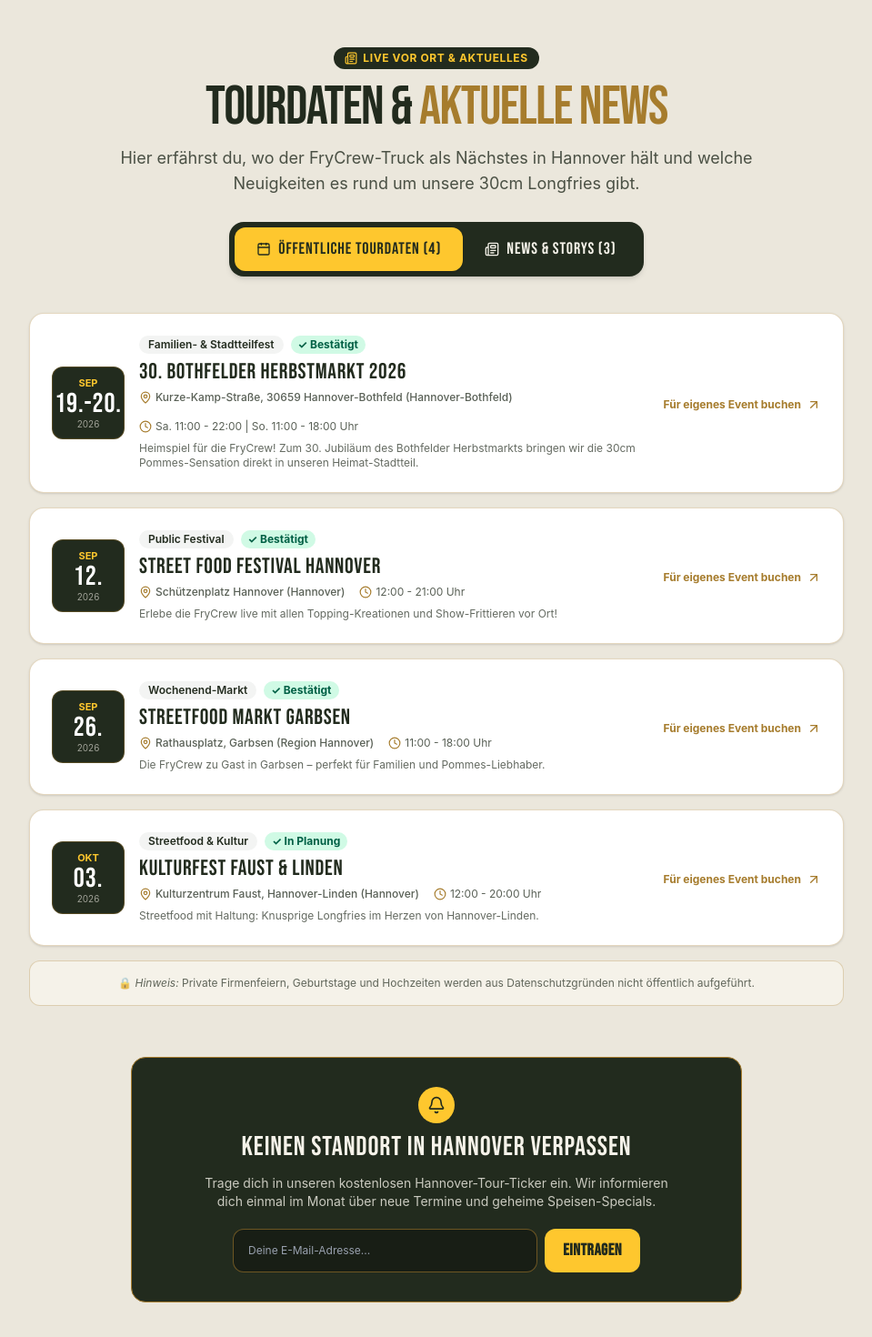
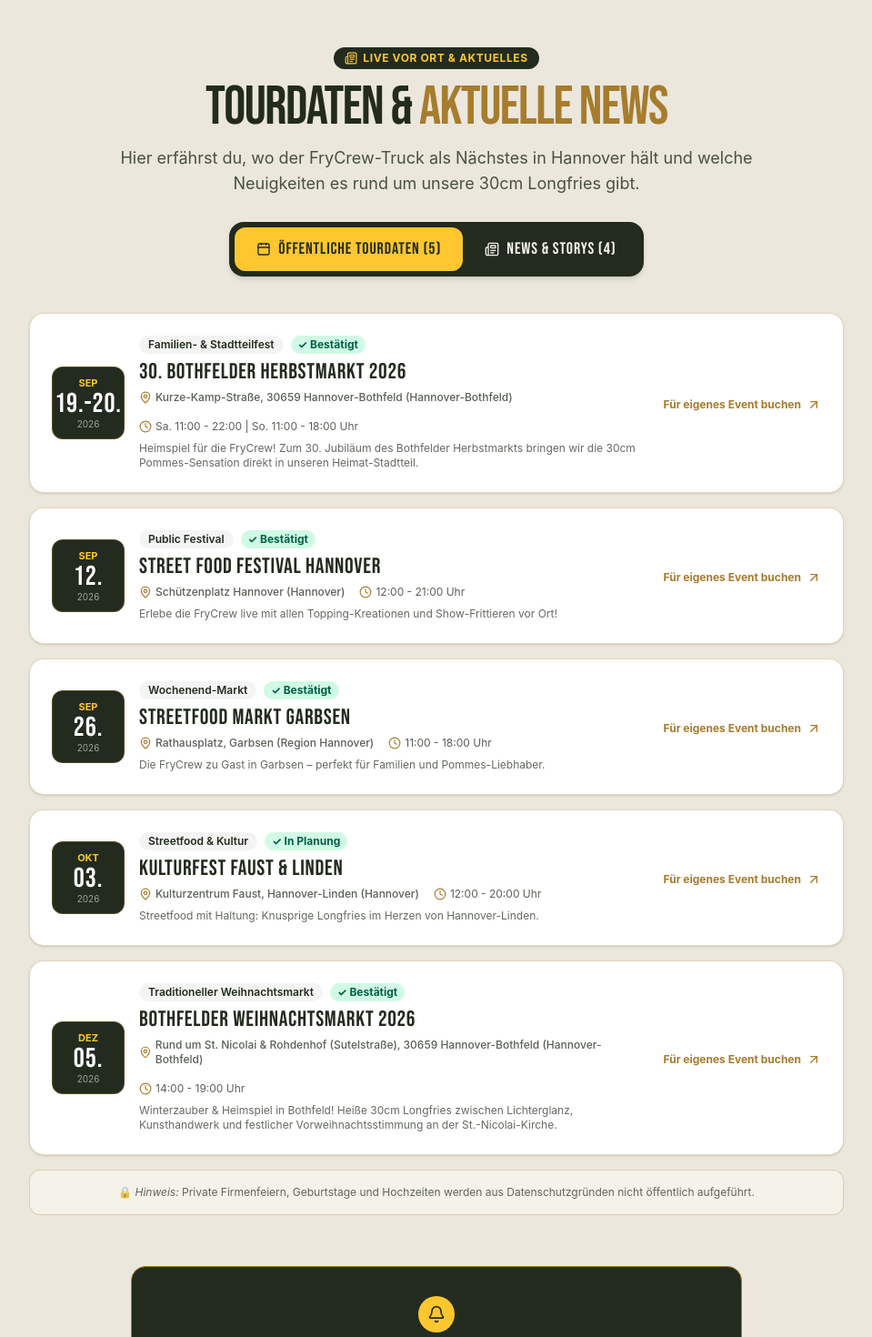
Before and after one commit to Businesscenter-bot/frycrew-website, a React (Vite) app: page / in a window 1280 px wide. Shown: the part 8561-10031 px from the top of the page at 91% size, without its empty margins (160-1119 px from the left). Built offline with nearby package versions, Linux system fonts and the light colour scheme.

Commit message:
Tour: Add Bothfelder Weihnachtsmarkt 2026 (05. Dezember 2026, 14-19 Uhr) to tour dates and news

```diff
--- a/src/data/siteData.js
+++ b/src/data/siteData.js
@@ -119,9 +119,28 @@ export const TOUR_EVENTS = [
     status: "In Planung",
     desc: "Streetfood mit Haltung: Knusprige Longfries im Herzen von Hannover-Linden.",
   },
+  {
+    id: "ev-weihnachten-bothfeld",
+    date: "05. Dez 2026",
+    time: "14:00 - 19:00 Uhr",
+    title: "Bothfelder Weihnachtsmarkt 2026",
+    location: "Rund um St. Nicolai & Rohdenhof (Sutelstraße), 30659 Hannover-Bothfeld",
+    city: "Hannover-Bothfeld",
+    type: "Traditioneller Weihnachtsmarkt",
+    status: "Bestätigt",
+    desc: "Winterzauber & Heimspiel in Bothfeld! Heiße 30cm Longfries zwischen Lichterglanz, Kunsthandwerk und festlicher Vorweihnachtsstimmung an der St.-Nicolai-Kirche.",
+  },
 ];
 
 export const NEWS_ITEMS = [
+  {
+    id: "news-weihnachten-bothfeld",
+    date: "14. September 2026",
+    title: "Winter-Highlight: FryCrew auf dem Bothfelder Weihnachtsmarkt!",
+    category: "Event Highlight",
+    excerpt: "Am Samstag, den 5. Dezember 2026 (14–19 Uhr), bringen wir heiße 30cm Longfries zum Bothfelder Weihnachtsmarkt an die St.-Nicolai-Kirche.",
+    content: "Glühweinduft, Lichterglanz und knusprige Pommes-Liebe: Auch im Winter ist die FryCrew in unserem Heimat-Stadtteil Bothfeld für euch da! Rund um den Kirchplatz der St.-Nicolai-Kirche und den Rohdenhof servieren wir euch winterliche Kreationen frisch aus der Fritteuse.",
+  },
   {
     id: "news-bothfeld",
     date: "03. September 2026",
```
